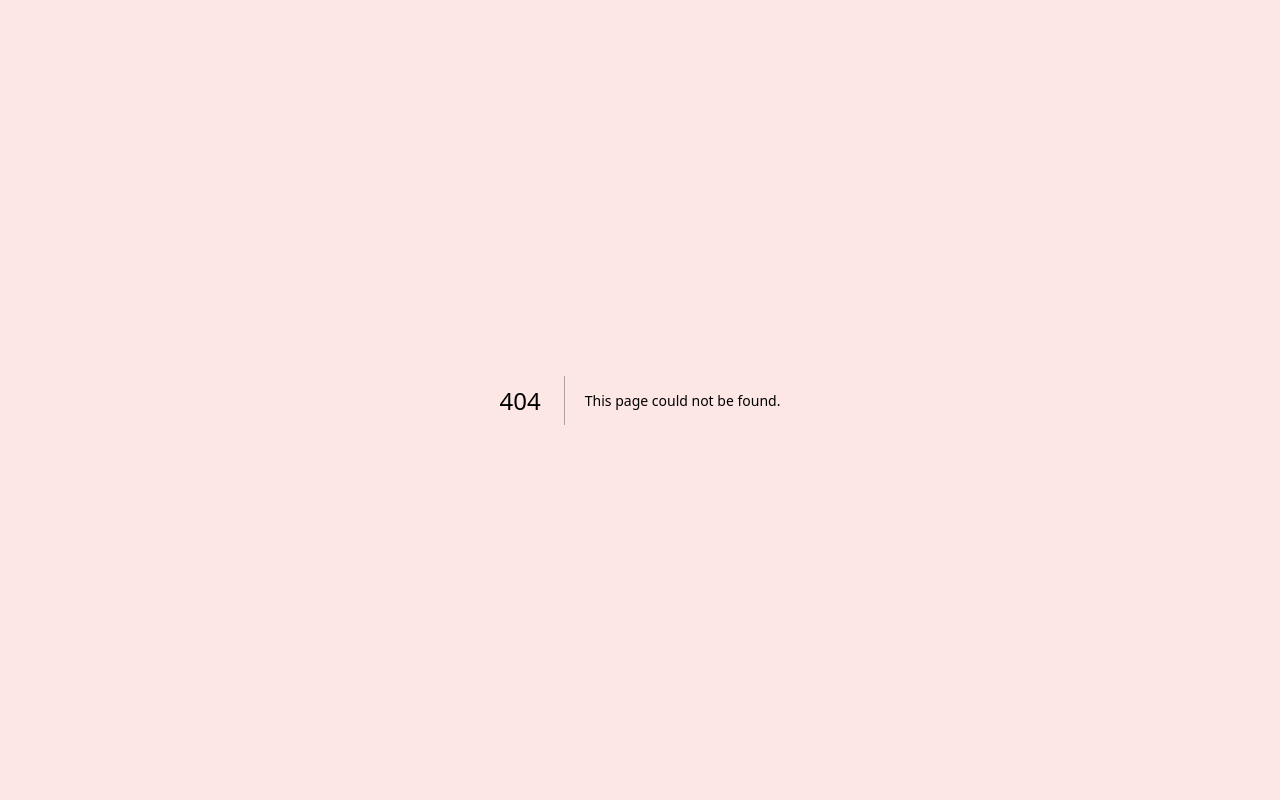
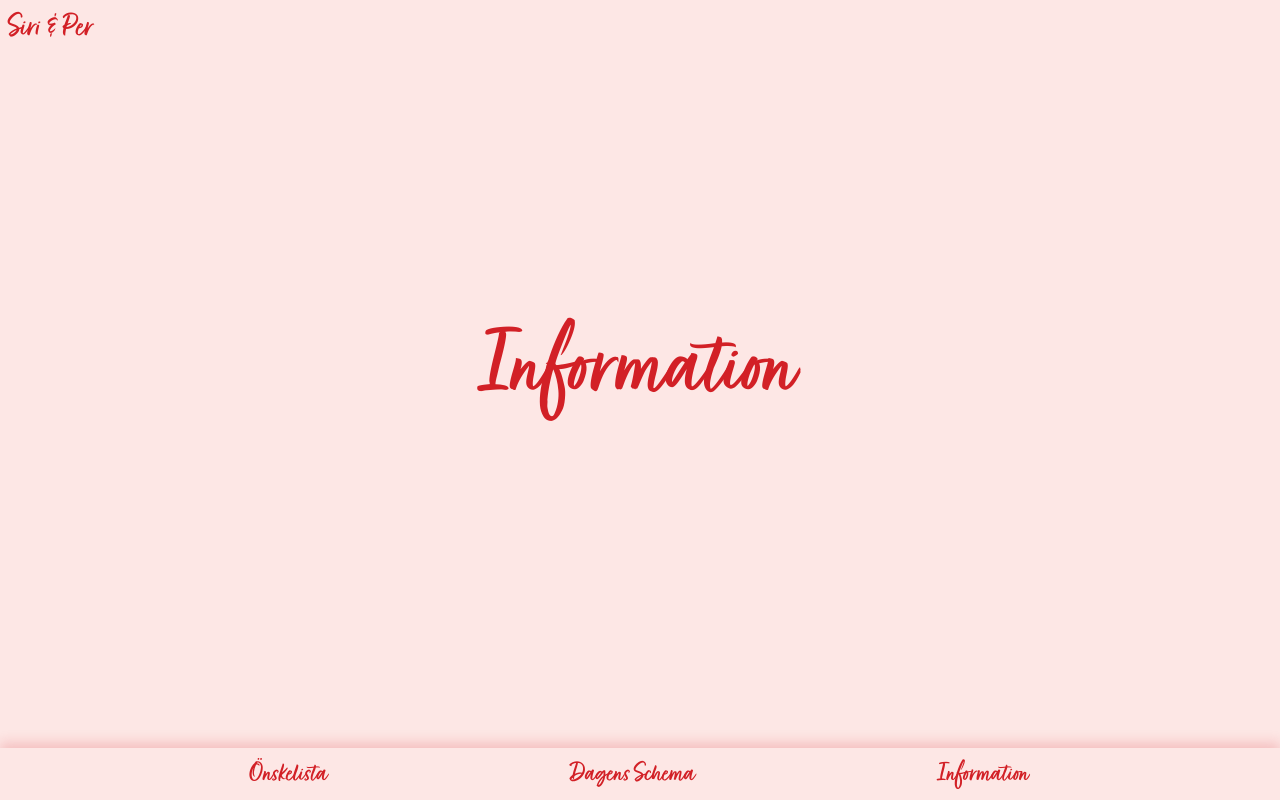
Before and after one commit to sirisayshello/perochsiri, a Next.js app: page /schema in a window 1280 px wide. Before the commit this address had no page. Built offline with nearby package versions, Linux system fonts and the light colour scheme.

Commit message:
Set up navigation and their pages

```diff
--- /dev/null
+++ b/src/app/components/HomeLogo.tsx
@@ -0,0 +1,24 @@
+"use client";
+
+import { motion } from "framer-motion";
+import Link from "next/link";
+import { usePathname, useRouter } from "next/navigation";
+
+export const HomeLogo = () => {
+  const path = usePathname();
+
+  const x = path === "/" ? -100 : 0;
+  const delay = path === "/" ? 0.6 : 0.3;
+
+  return (
+    <Link href="/">
+      <motion.div
+        animate={{ x }}
+        transition={{ delay }}
+        className="font-fave absolute text-4xl p-2"
+      >
+        Siri & Per
+      </motion.div>
+    </Link>
+  );
+};
--- /dev/null
+++ b/src/app/components/Navigation.tsx
@@ -0,0 +1,26 @@
+import Link from "next/link";
+import { ReactNode } from "react";
+
+const NavItem = ({ children, href }: { children: ReactNode; href: string }) => (
+  <Link
+    href={href}
+    className="text-3xl font-fave hover:text-white transition-colors"
+  >
+    {children}
+  </Link>
+);
+
+export const Navigation = () => {
+  return (
+    <nav
+      style={{
+        boxShadow: "0px -5px 12px var(--accentShadow)",
+      }}
+      className="flex justify-evenly fixed z-10 bottom-0 w-full p-2"
+    >
+      <NavItem href="/onskelista">Önskelista</NavItem>
+      <NavItem href="/schema">Dagens Schema</NavItem>
+      <NavItem href="/information">Information</NavItem>
+    </nav>
+  );
+};
--- a/src/app/components/bottle.tsx
+++ b/src/app/components/bottle.tsx
@@ -2,20 +2,21 @@
 import { motion } from "framer-motion";
 type BottleProps = {
   rotation: number;
+  dragRotation: number;
 };
 
-export const Bottle = ({ rotation }: BottleProps) => {
+export const Bottle = ({ rotation, dragRotation }: BottleProps) => {
   return (
     <motion.img
       src="/bottle.png"
       alt="bottle"
-      className="w-12"
+      className="w-8 lg:w-12"
       initial={{ opacity: 0, scale: 0.5, rotate: rotation }}
       animate={{ opacity: 1, scale: 1 }}
       transition={{ duration: 0.5 }}
       drag
       dragSnapToOrigin
-      whileDrag={{ scale: 1.2, rotate: rotation - 70 }}
+      whileDrag={{ scale: 1.2, rotate: dragRotation }}
     />
   );
 };
--- a/src/app/globals.css
+++ b/src/app/globals.css
@@ -6,6 +6,7 @@
   --background: #fde7e5;
   --foreground: #d22026;
   --accent: #d22026;
+  --accentShadow: #d2202633;
 }
 
 @media (prefers-color-scheme: dark) {
@@ -13,6 +14,7 @@
     --background: #fde7e5;
     --foreground: #d22026;
     --accent: #d22026;
+    --accentShadow: #d2202699;
   }
 }
 
--- /dev/null
+++ b/src/app/information/page.tsx
@@ -0,0 +1,11 @@
+export default function WishList() {
+  return (
+    <div className="flex flex-col items-center h-full justify-center">
+      <div className="flex gap-4 md:gap-8 lg:gap-20 items-center">
+        <h1 className="font-fave text-[clamp(4rem,2.404rem+5.106vw,7rem)]">
+          Information
+        </h1>
+      </div>
+    </div>
+  );
+}
--- a/src/app/layout.tsx
+++ b/src/app/layout.tsx
@@ -1,6 +1,8 @@
-import { foxrights, fave } from "@/fonts";
+import { fave, foxrights } from "@/fonts";
 import type { Metadata } from "next";
 import "./globals.css";
+import { HomeLogo } from "./components/HomeLogo";
+import { Navigation } from "./components/Navigation";
 
 export const metadata: Metadata = {
   title: "Per och Siri",
@@ -16,9 +18,11 @@ export default function RootLayout({
   return (
     <html lang="en">
       <body
-        className={`${foxrights.variable} ${fave.variable} bg-background antialiased min-h-dvh w-screen`}
+        className={`${foxrights.variable} ${fave.variable} h-dvh bg-background antialiased min-h-dvh w-screen`}
       >
-        {children}
+        <HomeLogo />
+        <main className="h-[calc(100%-60px)] p-4 md:p-8 pt-8">{children}</main>
+        <Navigation />
       </body>
     </html>
   );
--- /dev/null
+++ b/src/app/onskelista/page.tsx
@@ -0,0 +1,11 @@
+export default function WishList() {
+  return (
+    <div className="flex flex-col items-center h-full justify-center">
+      <div className="flex gap-4 md:gap-8 lg:gap-20 items-center">
+        <h1 className="font-fave text-[clamp(4rem,2.404rem+5.106vw,7rem)]">
+          Önskelista
+        </h1>
+      </div>
+    </div>
+  );
+}
--- a/src/app/page.tsx
+++ b/src/app/page.tsx
@@ -2,14 +2,16 @@ import { Bottle } from "./components/bottle";
 
 export default function Home() {
   return (
-    <div className="flex flex-col items-center min-h-dvh w-screen p-8">
-      <div className="flex gap-20 items-center">
-        <Bottle rotation={40} />
-        <h1 className="font-fave text-8xl">Siri & Per</h1>
-        <Bottle rotation={-40} />
+    <div className="flex flex-col items-center h-full justify-center">
+      <div className="flex gap-4 md:gap-8 lg:gap-20 items-center">
+        <Bottle rotation={40} dragRotation={110} />
+        <h1 className="font-fave text-[clamp(4rem,2.404rem+5.106vw,7rem)]">
+          Siri & Per
+        </h1>
+        <Bottle rotation={-40} dragRotation={-110} />
       </div>
       <p className="font-foxrights text-5xl">
-        Välkomna till bröllop den 7:e juni i Gbg
+        Välkomna på vårt bröllop den 7:e juni i Gbg
       </p>
     </div>
   );
--- /dev/null
+++ b/src/app/schema/page.tsx
@@ -0,0 +1,11 @@
+export default function WishList() {
+  return (
+    <div className="flex flex-col items-center h-full justify-center">
+      <div className="flex gap-4 md:gap-8 lg:gap-20 items-center">
+        <h1 className="font-fave text-[clamp(4rem,2.404rem+5.106vw,7rem)]">
+          Information
+        </h1>
+      </div>
+    </div>
+  );
+}
--- a/tailwind.config.ts
+++ b/tailwind.config.ts
@@ -16,6 +16,7 @@ export default {
         background: "var(--background)",
         foreground: "var(--foreground)",
         accent: "var(--accent)",
+        accentShadow: "var(--accent-shadow)",
       },
     },
   },
```
